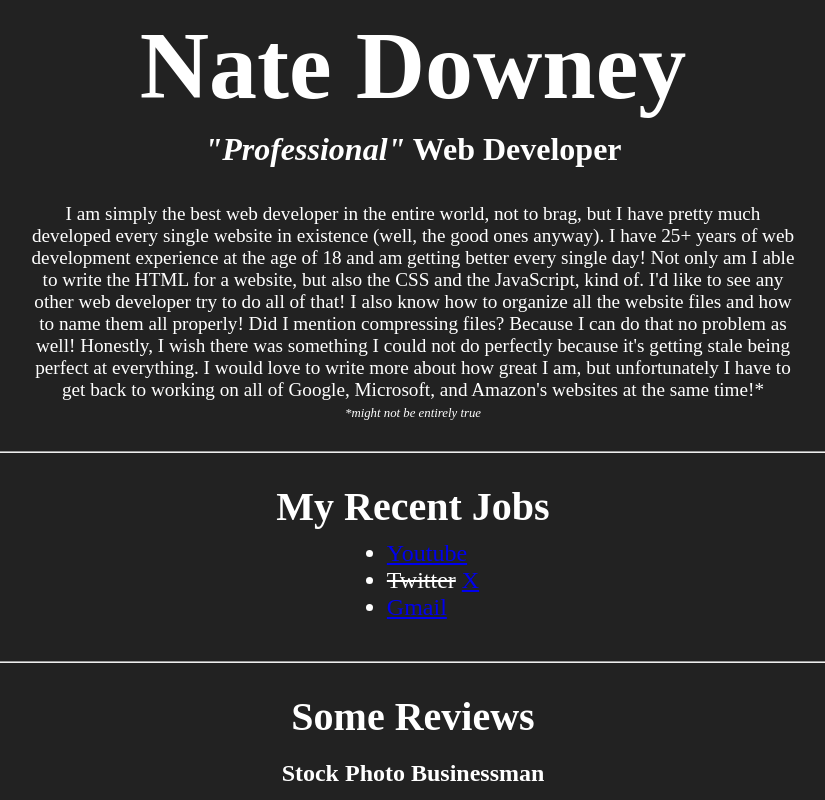
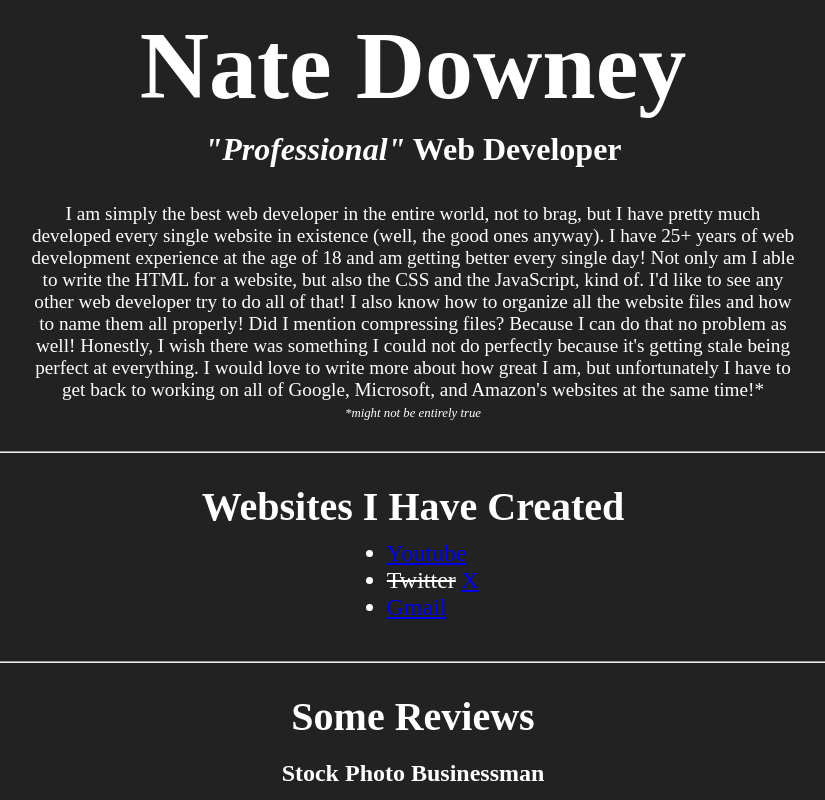
Before and after one commit to RVCC-IDMX/midterm-2023-Nate7611, a plain HTML site: page index.html in a window 1280 px wide. Shown: the top 800 px of the page, without its empty margins (227-1052 px from the left). Drawn offline with Linux system fonts and the light colour scheme.

Commit message:
changed wording

```diff
--- a/index.html
+++ b/index.html
@@ -44,7 +44,7 @@
     <!-- Fake list about websites I had previously made -->
     <section>
       <div id="list-container">
-        <h1>My Recent Jobs</h1>
+        <h1>Websites I Have Created</h1>
 
         <ul id="list">
           <li><a href="https://www.youtube.com/" target="_blank">Youtube</a></li>
```
